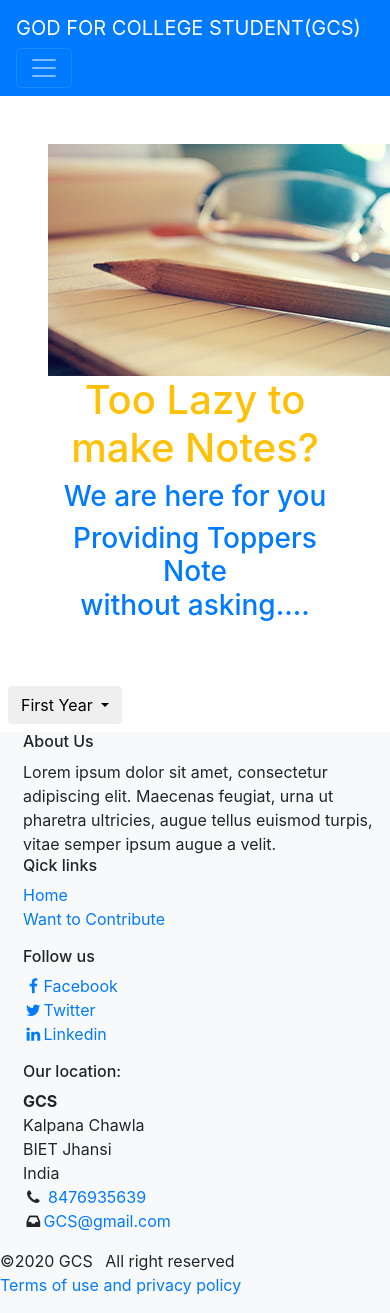
After one commit to TanuAgrawal123/StudyApp, a Django app: page /notes/ in a window 390 px wide; the page is wider, and only the part inside the window is pictured. The commit adds this page. Run offline with Django 3.2, Linux system fonts and the light colour scheme; tables that the repository leaves empty hold one stand-in row (values such as "Sample post"); some libraries are stand-ins or nearby versions.

Commit message:
added footer and started building notes page

```diff
--- a/Notes/api/serializers.py
+++ b/Notes/api/serializers.py
@@ -4,7 +4,7 @@ from ..models import Notes, Papers, Pdfbooks, Teacher
 class NotesSerializers(serializers.ModelSerializer):
 	class Meta:
 		model=Notes
-		fields=['subject', 'teacher', 'data', 'batch','Date_of_upload','owner_of_notes']
+		fields=['subject', 'teacher', 'data','Date_of_upload','owner_of_notes']
 
 
 
--- /dev/null
+++ b/Notes/static/Notes/css/style.css
@@ -0,0 +1,15 @@
+.notes{
+	height:300;
+	width:450;
+
+}
+.dropdown .dropdown-submenu {
+  position: relative;
+  border: 1px solid black;
+}
+
+.dropdown-submenu .dropdown-menu {
+  top: 0;
+  left: 100%;
+  margin-top: -1px;
+}
--- a/Notes/templates/Notes/base.html
+++ b/Notes/templates/Notes/base.html
@@ -1,5 +1,4 @@
 {% load static %}
-<head>
 	<!DOCTYPE html>
 	<html>
 	<head>
@@ -8,7 +7,7 @@
 			</title>
 			<meta charset="utf-8">
     <meta name="viewport" content="width=device-width, initial-scale=1, shrink-to-fit=no">
-
+<link rel="stylesheet" type="text/css" href="{% static 'Notes/css/style.css' %}">
     <link rel="stylesheet" href="https://maxcdn.bootstrapcdn.com/bootstrap/4.0.0/css/bootstrap.min.css" integrity="sha384-Gn5384xqQ1aoWXA+058RXPxPg6fy4IWvTNh0E263XmFcJlSAwiGgFAW/dAiS6JXm" crossorigin="anonymous">
 
     <link rel="stylesheet" href="https://maxcdn.bootstrapcdn.com/font-awesome/4.7.0/css/font-awesome.min.css">
@@ -60,5 +59,54 @@
        {% block content %}
        {% endblock %}
    </div>
+   <footer class="bg-light">
+
+						<div class="continer">
+							<div class="row ml-2">
+                             <div class="col-12 col-sm-6 col-lg-3">
+					         <h6>About Us</h6>
+					         Lorem ipsum dolor sit amet, consectetur adipiscing elit. Maecenas feugiat, urna ut pharetra ultricies, augue tellus euismod turpis, vitae semper ipsum augue a velit.
+					     </div>
+
+								<div class="col-12 col-sm-6 col-lg-3">
+							<h6>Qick links</h6>
+							<ul class="list-unstyled">
+								<li><a href="#">Home</a></li>
+								<li><a href="#">Want to Contribute</a></li>
+
+							</ul></div>
+
+
+							<div class="col-12 col-sm-6 col-lg-3">
+                             <h6>Follow us</h6>
+
+                             <ul class="list-unstyled">
+								<li><a href="#"><i class="fa fa-facebook fa-fw" aria-hidden="true"></i>Facebook</a></li>
+
+								<li><a href="#"><i class="fa fa-twitter fa-fw" aria-hidden="true"></i>Twitter</a></li>
+
+								<li><a href="#"><i class="fa fa-linkedin fa-fw" aria-hidden="true"></i>Linkedin</a></li>
+							</ul>
+
+					</div>
+					<div class="col-12 col-sm-6 col-lg-3">
+						<h6>Our location:</h6>
+						<address>
+							<strong>GCS</strong></br>
+							Kalpana Chawla<br>
+							BIET Jhansi<br>
+							India<br>
+							<i class="fa fa-phone fa-fw" aria-hidden="true"></i>
+							<span class="sr-only">Mobile</span><a href="tel:+1217363600">8476935639</a><br>
+							<i class="fa fa-inbox fa-fw" aria-hidden="true"></i><span class="sr-only">Mail</span><a href="mailto:info@Cameo.com">GCS@gmail.com</a>
+						</address></div></div>
+						<div class="row">
+							<div class="col-12 col-sm-6 col-lg-9">
+						<ul class="list-inline">
+							<li class="list-inline-item">&copy;2020 GCS</li>
+							<li class="list-inline-item">All right reserved</li>
+							<li class="list-inline-item"><a href="#" data-toggle="modal" data-target="#modal">Terms of use and privacy policy</a></li>
+						</ul></div>
+						</div></div></div></div></footer>
 	</body>
 	</html>
--- /dev/null
+++ b/Notes/templates/Notes/notesyearwise.html
@@ -0,0 +1,44 @@
+
+
+{% extends "Notes/base.html" %}
+{% load static %}
+
+{% block content %}
+
+<div class="container p-5 align-item-center">
+<div class="row align-items-center">
+<div class="col-12 col-lg-6 align-items-center">
+<img class="notes img-rounded" src="{% static 'Notes/images/notesback.jpg' %}" alt="cannot upload">
+</div>
+<div class="col-12 col-lg-6 align-items-center text-center">
+
+<h1 class= "text-warning" >Too Lazy to make Notes?</h1>
+<h3 class="text-primary">We are here for you</h3>
+<h3 class="text-primary">Providing Toppers Note <br>
+without asking....</h3>
+
+
+
+</div>
+</div>
+</div>
+
+
+
+<div class="dropdown m-2">
+<button class="btn btn-default dropdown-toggle" type="button" data-toggle="dropdown">First Year
+<span class="caret"></span></button>
+<ul class="dropdown-menu">
+   <li class="dropdown-submenu">
+        <a class="test" tabindex="-1" href="#">New dropdown <span class="caret"></span></a>
+        <ul class="dropdown-menu">
+          <li><a tabindex="-1" href="#">2nd level dropdown</a></li>
+          <li><a tabindex="-1" href="#">2nd level dropdown</a></li>
+
+</ul>
+</li>
+<li>hh</li>
+</ul>
+</div>
+
+{% endblock content %}
--- a/Notes/urls.py
+++ b/Notes/urls.py
@@ -3,5 +3,6 @@ from . import views
 
 urlpatterns = [
     path('', views.home, name='home'),
+    path('notes/',views.notes, name='notes'),
 
 ]
--- a/Notes/views.py
+++ b/Notes/views.py
@@ -2,3 +2,6 @@ from django.shortcuts import render
 
 def home(request):
     return render(request, 'Notes/home.html')
+
+def notes(request):
+	return render(request, 'Notes/notesyearwise.html')
```
Also changed, not shown: Notes/models.py (+7 -0 lines), Notes/migrations/0006_auto_20200513_1515.py (added), Notes/migrations/0007_auto_20200513_1518.py (added), Notes/static/Notes/images/notesback.jpg (added), db.sqlite3.
